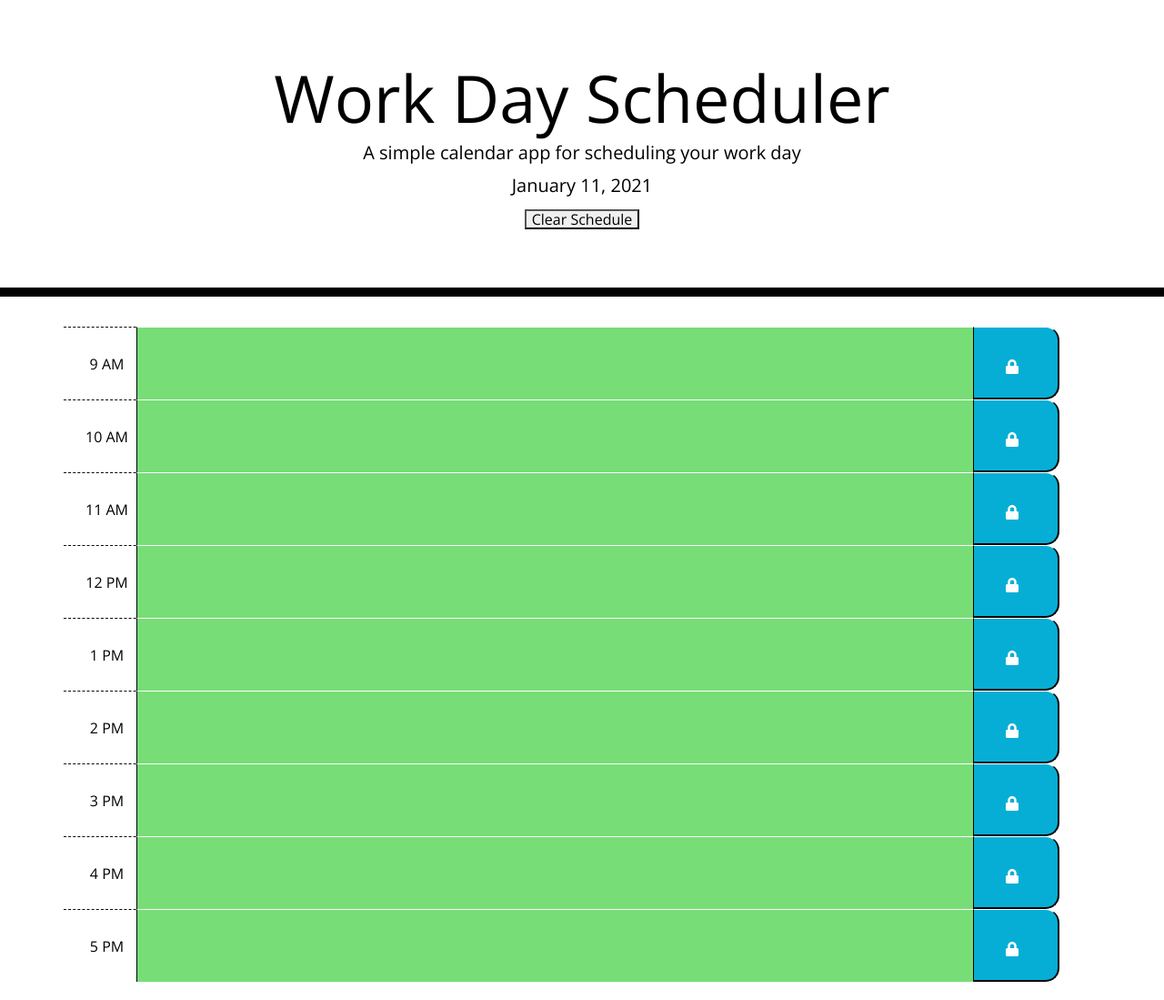
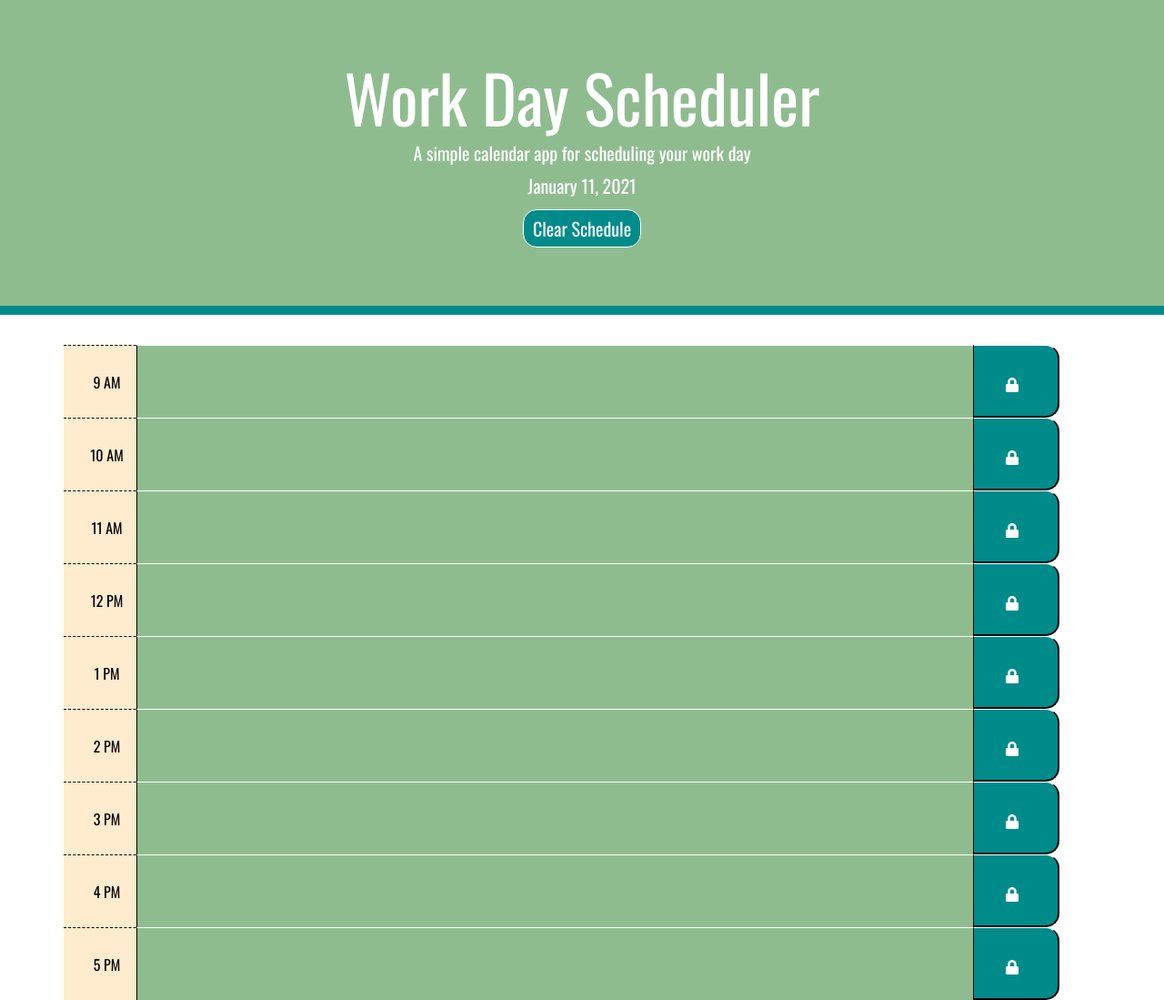
Before and after one commit to meganbryan/WorkDayScheduler, a plain HTML site: page index.html in a window 1280 px wide. Shown: the top 1099 px of the page at 91% size. Drawn offline with nearby package versions, Linux system fonts and the light colour scheme.

Commit message:
Change styling of application

```diff
--- a/index.html
+++ b/index.html
@@ -14,10 +14,8 @@
       integrity="sha384-50oBUHEmvpQ+1lW4y57PTFmhCaXp0ML5d60M1M7uH2+nqUivzIebhndOJK28anvf"
       crossorigin="anonymous"
     />
-    <link
-      href="https://fonts.googleapis.com/css?family=Open+Sans&display=swap"
-      rel="stylesheet"
-    />
+    <link rel="preconnect" href="https://fonts.gstatic.com">
+    <link href="https://fonts.googleapis.com/css2?family=Oswald&display=swap" rel="stylesheet">
     <link rel="stylesheet" href="style.css" />
     <title>Work Day Scheduler</title>
   </head>
@@ -27,7 +25,7 @@
       <h1 class="display-3">Work Day Scheduler</h1>
       <p class="lead">A simple calendar app for scheduling your work day</p>
       <p id="currentDay" class="lead"></p>
-      <button id = "clear-button"> Clear Schedule </button>
+      <button class = "clearBtn" id = "clear-button"> Clear Schedule </button>
     </header>
     <div class="container">
       <div class = "row time-block">
--- a/style.css
+++ b/style.css
@@ -1,5 +1,5 @@
 body {
-  font-family: 'Open Sans', sans-serif;
+  font-family: 'Oswald', sans-serif;
   font-size: 16px;
   line-height: 1;
 }
@@ -15,10 +15,10 @@ textarea {
 
 .jumbotron {
   text-align: center;
-  background-color: transparent;
-  color: black;
+  background-color: darkseagreen;
+  color: white;
   border-radius: 0;
-  border-bottom: 10px solid black;
+  border-bottom: 10px solid darkcyan;
 }
 
 .description{
@@ -37,23 +37,23 @@ textarea {
 }
 
 .hour {
-  background-color: #ffffff;
+  background-color: blanchedalmond;
   color: #000000;
   border-top: 1px dashed #000000;
 }
 
 .past {
-  background-color: #d3d3d3;
+  background-color: blanchedalmond;
   color: black;
 }
 
 .present {
-  background-color: #ff6961;
+  background-color: #e77755;
   color: black;
 }
 
 .future {
-  background-color: #77dd77;
+  background-color: darkseagreen;
   color: black;
 }
 
@@ -61,9 +61,18 @@ textarea {
   border-left: 1px solid black;
   border-top-right-radius: 15px;
   border-bottom-right-radius: 15px;
-  background-color: #06AED5;
+  background-color: darkcyan;
   padding: 35px;
   color: white;
+}
+
+.clearBtn {
+  background-color: darkcyan;
+  padding: 10px;
+  border: 1px solid white;
+  border-radius: 15px;
+  color: white;
+  font-size: 20px;
 }
 
 .saveBtn i:hover {
```
Also changed, not shown: WorkDayScheduler_SS.jpeg, 1 other file.
